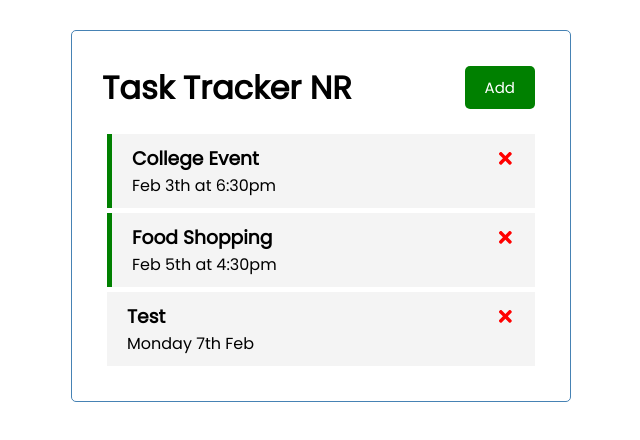
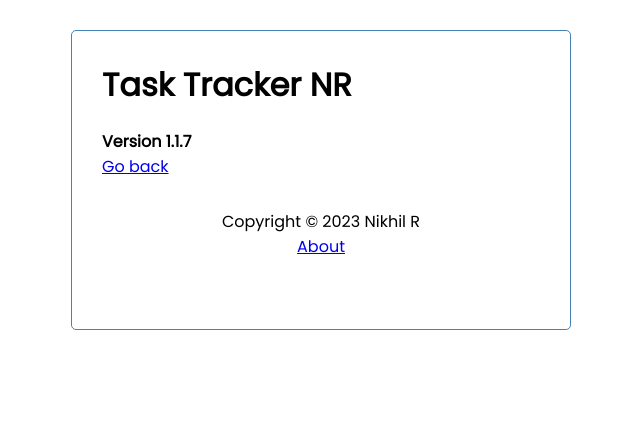
Before and after one commit to NikhilRaghav/TaskTrackerReact, a React (Create React App) app: page /about in a window 1280 px wide. Shown: the top 440 px of the page, without its empty margins (319-959 px from the left). Built offline with nearby package versions, Linux system fonts and the light colour scheme; data requests are answered from the project's data file.

Commit message:
Setting Routing using react-router and Link for Pages

```diff
--- a/src/App.js
+++ b/src/App.js
@@ -1,7 +1,10 @@
 import { useState, useEffect } from 'react';
+import {BrowserRouter as Router , Route, Routes} from 'react-router-dom';
 import Header from './components/Header';
 import Tasks from './components/Tasks';
 import AddTask from './components/AddTask';
+import Footer from './components/Footer';
+import About from './components/About';
 
 function App() {
 
@@ -106,12 +109,18 @@
   }
 
   return (
+    <Router>
         <div className="container">
         <Header
           title="Task Tracker NR"
           onAddBtnShow = {() => setShowAddTask(!showAddTask)}
           showAddBtnProp = {showAddTask}
         />
+        <Routes>
+          <Route
+            path='/'
+            element = {
+              <>
                 { showAddTask && <AddTask onAddProp = {addTask}/>}
                 { tasks.length > 0 ? (
                   <Tasks
@@ -121,7 +130,15 @@
                   />
                   ) : ('No Tasks to show')
                 }
+              </>
+            }
+          />
+          <Route path='/about' Component={About}/>
+        </Routes>
+        <Footer/>
       </div>
+    </Router>
+
   );
 }
 
--- /dev/null
+++ b/src/components/About.js
@@ -0,0 +1,12 @@
+import { Link } from "react-router-dom"
+
+const About = () => {
+  return (
+    <div>
+      <h4>Version 1.1.7</h4>
+      <Link to="/">Go back</Link>
+    </div>
+  )
+}
+
+export default About
--- /dev/null
+++ b/src/components/Footer.js
@@ -0,0 +1,13 @@
+import { Link } from "react-router-dom"
+
+const Footer = () => {
+  return (
+    <footer>
+        <p>Copyright &copy; 2023 Nikhil R</p>
+        <Link to="/about"> About </Link>
+
+    </footer>
+  )
+}
+
+export default Footer
--- a/src/components/Header.js
+++ b/src/components/Header.js
@@ -1,17 +1,20 @@
 import React from 'react'
 import PropTypes from 'prop-types'
+import { useLocation } from 'react-router'
 import Button from './Button'
 
 const Header = ( { title, onAddBtnShow , showAddBtnProp} ) => {
 
+    const location = useLocation()
+
     return (
         <header className='header'>
             <h1>{title}</h1>
-            <Button
+            { location.pathname === "/" && <Button
                 text= {showAddBtnProp ? "Close" : "Add"}
                 colour= {showAddBtnProp ? "red" : "green"}
-                onClickProp= {onAddBtnShow}
-            />
+                onClickProp= {onAddBtnShow} />
+            }
         </header>
     )
 }
```
Lines whose indentation alone changed are shown as unchanged.
